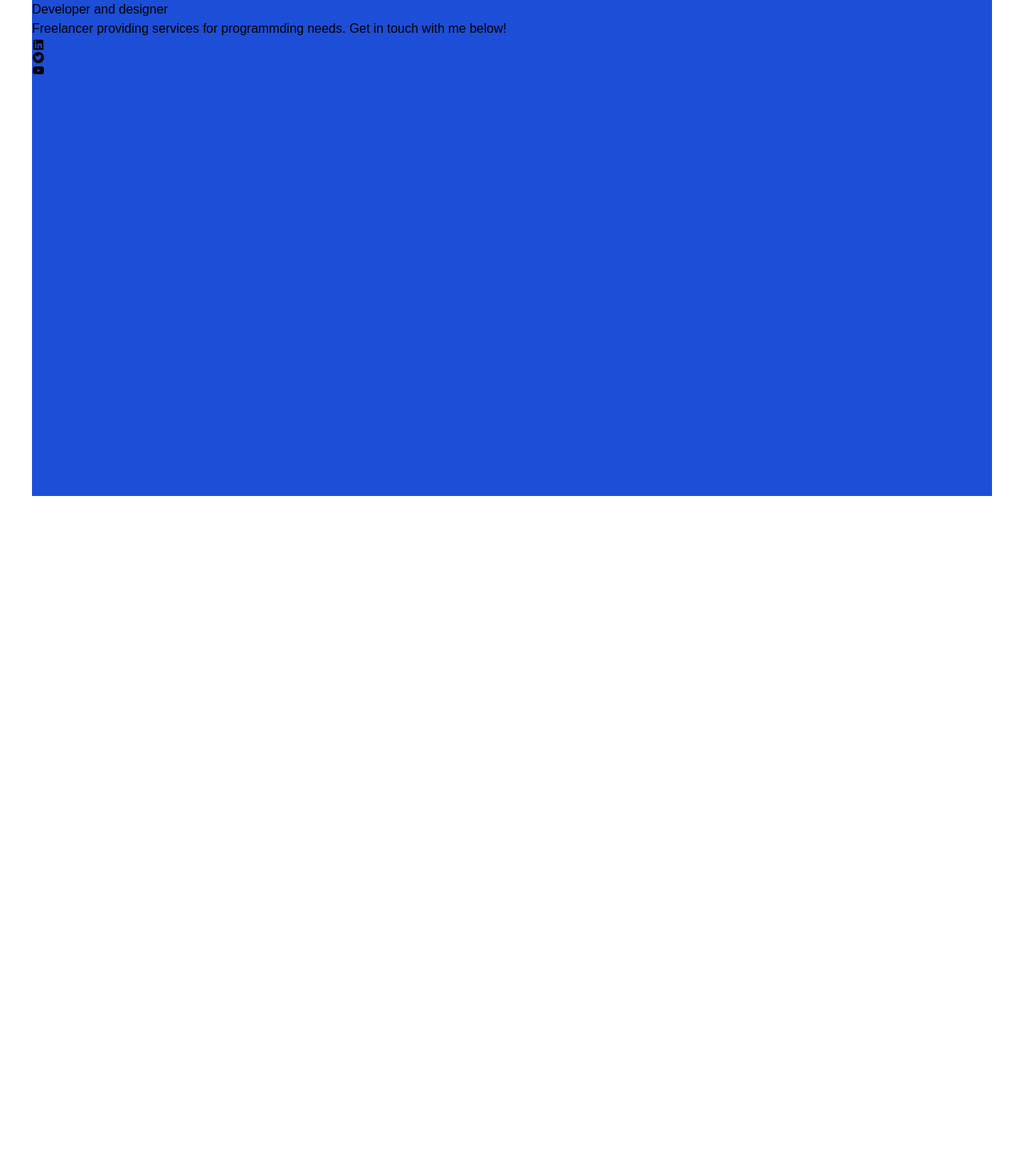
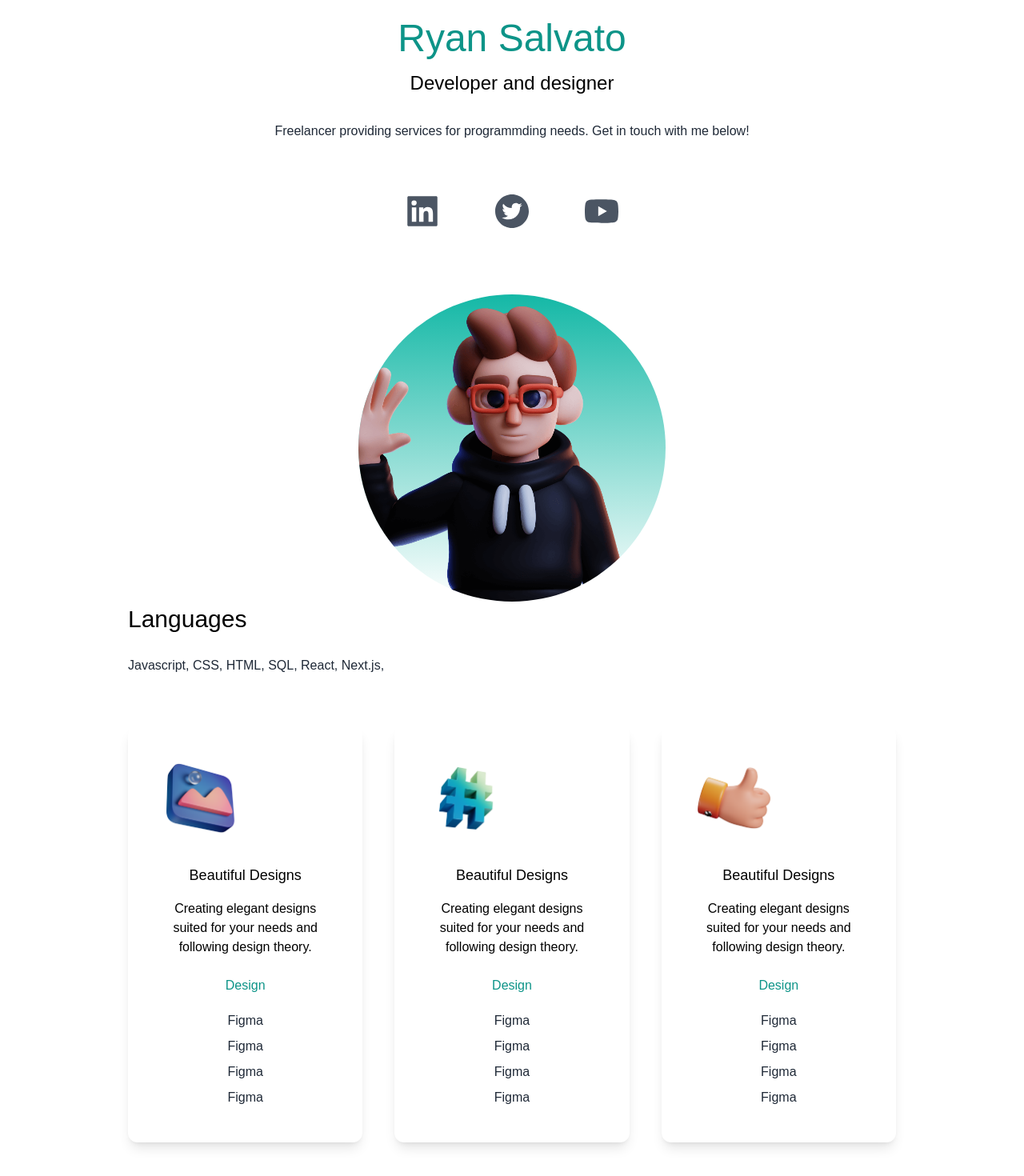
Before and after one commit to salvat36/nextportfolio, a Next.js app: page / in a window 1280 px wide. Shown: the part 180-1650 px from the top of the page at 80% size. Before the commit the page ends 800 px from the top, so only its background shows below. Built offline with nearby package versions, Linux system fonts and the light colour scheme.

Commit message:
create 3 cards for different sections and hookup darkmode

```diff
--- a/pages/index.js
+++ b/pages/index.js
@@ -6,6 +6,11 @@ import {
   AiFillLinkedin,
   AiFillYoutube,
 } from "react-icons/ai";
+import Image from "next/image";
+import deved from "../public/dev-ed-wave.png";
+import design from "../public/design.png";
+import code from "../public/code.png";
+import consulting from "../public/consulting.png";
 
 export default function Home() {
   const [darkMode, setDarkMode] = useState(false);
@@ -18,13 +23,13 @@ export default function Home() {
         <link rel="icon" href="/favicon.icon" />
       </Head>
 
-      <main className="bg-white px-10">
-        <section className="bg-blue-700 min-h-screen">
+      <main className="bg-white px-10 md:px-20 lg:px-40 dark:bg-gray-900">
+        <section className='min-h-screen'>
           <nav className="py-10 mb-12 flex justify-between">
             <h1 className="text-xl font-burtons">Developed By Ryan Salvato</h1>
             <ul className="flex items-center">
               <li>
-                <BsFillMoonStarsFill className="cursor-pointer text-2xl" />
+                <BsFillMoonStarsFill onClick={() => setDarkMode(!darkMode)} className="cursor-pointer text-2xl" />
               </li>
               <li>
                 {" "}
@@ -37,17 +42,88 @@ export default function Home() {
               </li>
             </ul>
           </nav>
-          <div>
-            <h2>Ryan Salvato</h2>
-            <h3>Developer and designer</h3>
-            <p>
-              Freelancer providing services for programmding needs.  Get in touch with me below!
+          <div className="text-center p-10">
+            <h2 className="text-5xl py-2 text-teal-600 font-medium">
+              Ryan Salvato
+            </h2>
+            <h3 className="text-2xl py-2">Developer and designer</h3>
+            <p className="text-md py-5 leading-8 text-gray-800">
+              Freelancer providing services for programmding needs. Get in touch
+              with me below!
             </p>
           </div>
+          <div className="text-5xl flex justify-center gap-16 text-gray-600">
+            <AiFillLinkedin />
+            <AiFillTwitterCircle />
+            <AiFillYoutube />
+          </div>
+          <div className="relative mx-auto bg-gradient-to-b from-teal-500 rounded-full w-80 h-80 mt-20 overflow-hidden md:h-96 md:w-96">
+            <Image src={deved} layout="fill" objectFit="cover" alt="" />
+          </div>
+        </section>
+
+        <section>
           <div>
-            <AiFillLinkedin/>
-            <AiFillTwitterCircle/>
-            <AiFillYoutube/>
+            <h3 className="text-3xl py-1">Languages</h3>
+            <p className="text-md py-5 leading-8 text-gray-800">
+              Javascript, CSS, HTML, SQL, React, Next.js,
+            </p>
+          </div>
+          <div className="lg:flex gap-10">
+            <div className="text-center shadow-lg p-10 rounded-xl my-10">
+              <Image src={design} width={100} height={100} alt="" />
+              <h3 className="text-lg font-medium pt-8 pb-2">
+                Beautiful Designs
+              </h3>
+              <p className="py-2">
+                Creating elegant designs suited for your needs and following
+                design theory.
+              </p>
+              <h4 className="py-4 text-teal-600">Design</h4>
+              <p className="text-gray-800 py-1">Figma</p>
+              <p className="text-gray-800 py-1">Figma</p>
+              <p className="text-gray-800 py-1">Figma</p>
+              <p className="text-gray-800 py-1">Figma</p>
+            </div>
+            <div className="text-center shadow-lg p-10 rounded-xl my-10">
+              <Image src={code} width={100} height={100} alt="" />
+              <h3 className="text-lg font-medium pt-8 pb-2">
+                Beautiful Designs
+              </h3>
+              <p className="py-2">
+                Creating elegant designs suited for your needs and following
+                design theory.
+              </p>
+              <h4 className="py-4 text-teal-600">Design</h4>
+              <p className="text-gray-800 py-1">Figma</p>
+              <p className="text-gray-800 py-1">Figma</p>
+              <p className="text-gray-800 py-1">Figma</p>
+              <p className="text-gray-800 py-1">Figma</p>
+            </div>
+            <div className="text-center shadow-lg p-10 rounded-xl my-10">
+              <Image src={consulting} width={100} height={100} alt="" />
+              <h3 className="text-lg font-medium pt-8 pb-2">
+                Beautiful Designs
+              </h3>
+              <p className="py-2">
+                Creating elegant designs suited for your needs and following
+                design theory.
+              </p>
+              <h4 className="py-4 text-teal-600">Design</h4>
+              <p className="text-gray-800 py-1">Figma</p>
+              <p className="text-gray-800 py-1">Figma</p>
+              <p className="text-gray-800 py-1">Figma</p>
+              <p className="text-gray-800 py-1">Figma</p>
+            </div>
+          </div>
+        </section>
+        <section>
+          <div>
+            <h3 className="text-3xl py-1">Portfolio</h3>
+            <p className="text-md py-5 leading-8 text-gray-800">
+              Freelancer providing services for programmding needs. Get in touch
+              with me below!
+            </p>
           </div>
         </section>
       </main>
```
